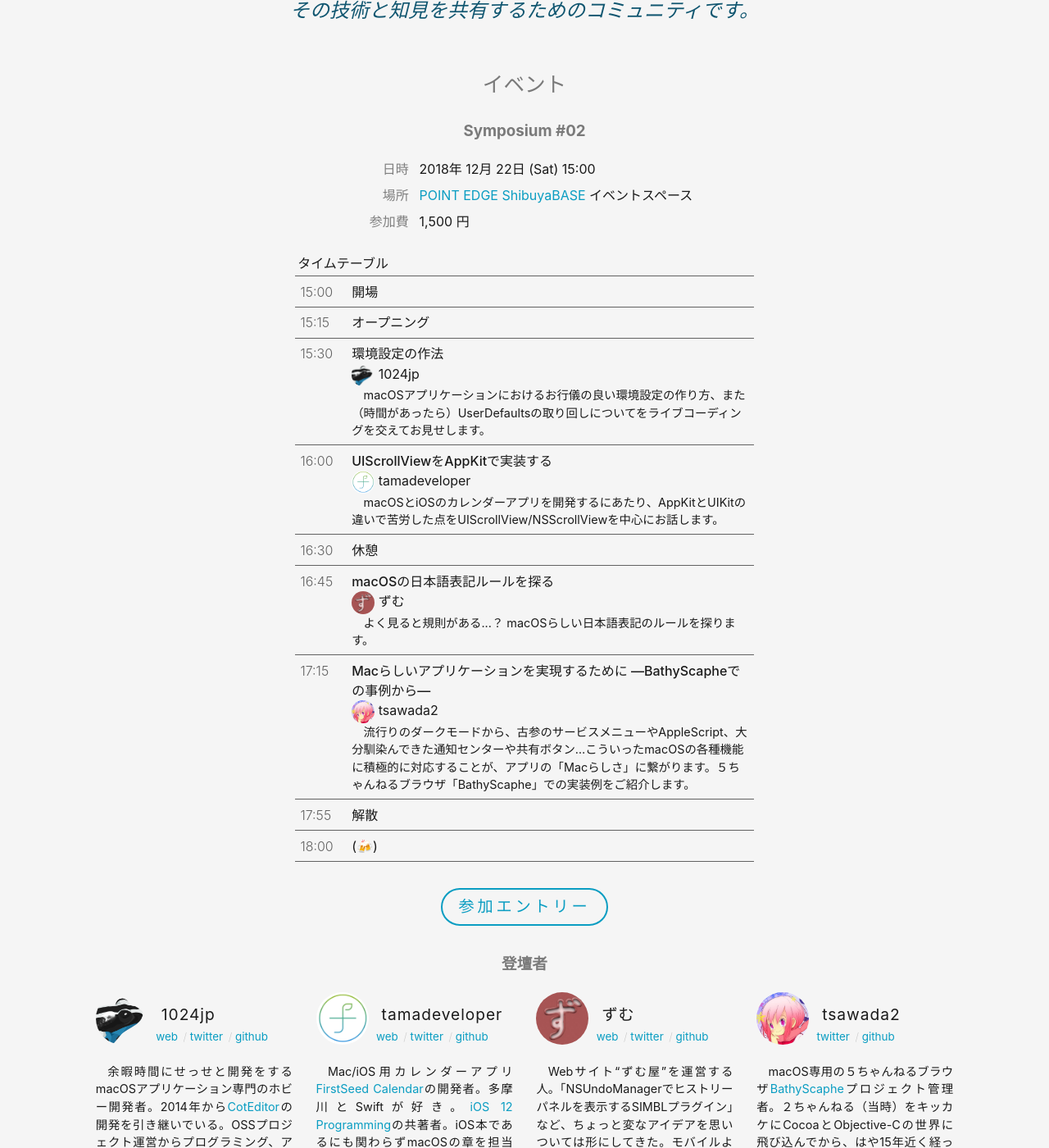
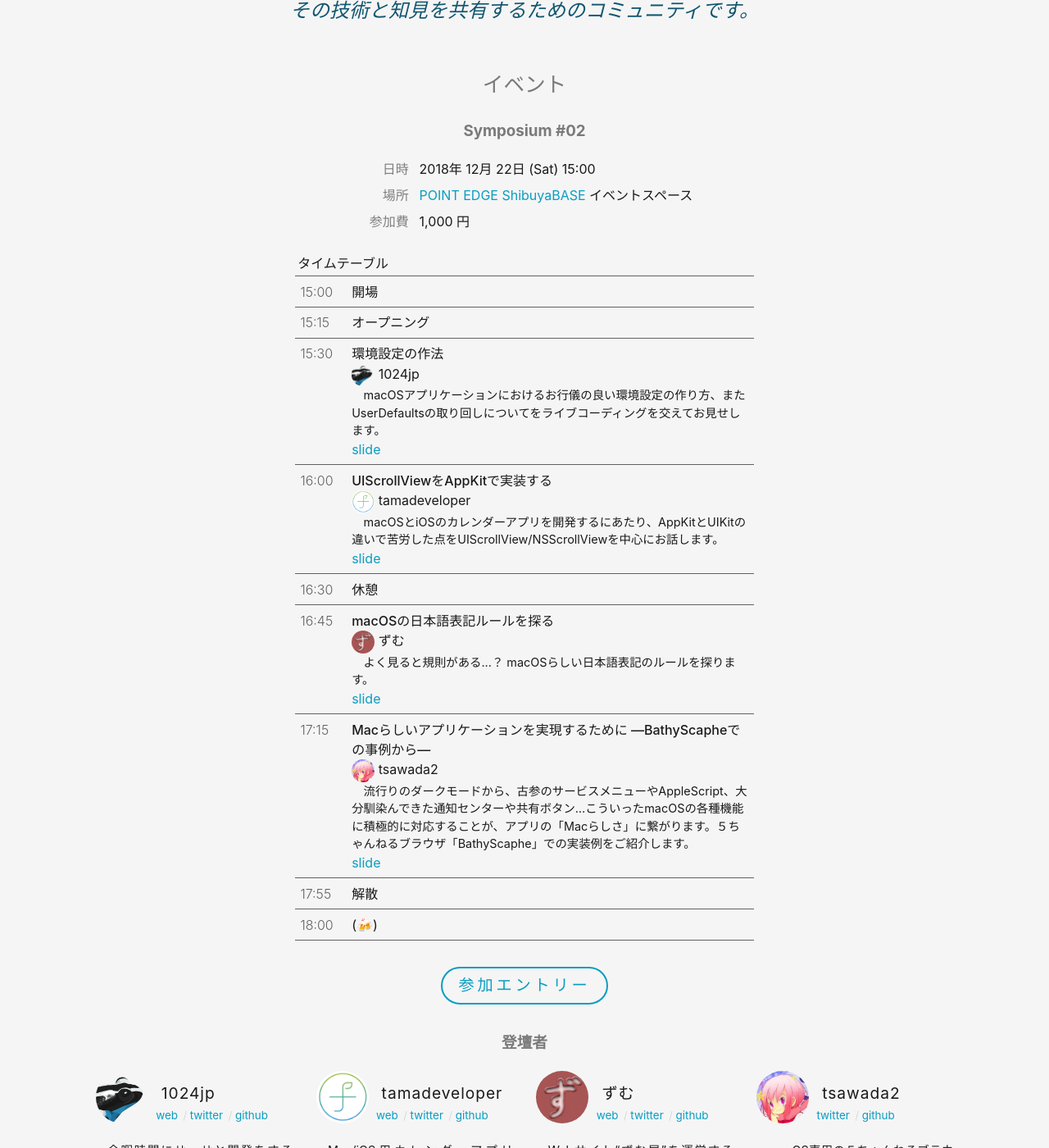
Before and after one commit to macOS-native/macos-native.github.io, a Jekyll site: the page built from index.md, in a window 1280 px wide and 1400 px high, scrolled down 496 px. Shown: the whole window at 82% size. Built offline with Jekyll 4.4.1, drawn with Linux system fonts in a browser that asks for light colours.

Commit message:
Add link to slides for symposium 02

```diff
--- a/_data/events.yml
+++ b/_data/events.yml
@@ -6,7 +6,7 @@ symposium_02:
     address: 渋谷区渋谷2-22-6 10F
     room: イベントスペース
     web: http://pointedge.work/shibuya/
-  fee: "1,500 円"
+  fee: "1,000 円"
   entry_url: https://macos-native.connpass.com/event/107733/
   timetable:
     - time: "15:00"
@@ -19,7 +19,8 @@ symposium_02:
         name: 1024jp
         avatar: 1024jp
       description: |
-        macOSアプリケーションにおけるお行儀の良い環境設定の作り方、また（時間があったら）UserDefaultsの取り回しについてをライブコーディングを交えてお見せします。
+        macOSアプリケーションにおけるお行儀の良い環境設定の作り方、またUserDefaultsの取り回しについてをライブコーディングを交えてお見せします。
+      slide: https://speakerdeck.com/1024jp/manners-of-preferences-window-on-macos
     - time: "16:00"
       title: "UIScrollViewをAppKitで実装する"
       presenter:
@@ -27,6 +28,7 @@ symposium_02:
         avatar: tamadeveloper
       description: |
         macOSとiOSのカレンダーアプリを開発するにあたり、AppKitとUIKitの違いで苦労した点をUIScrollView/NSScrollViewを中心にお話します。
+      slide: https://speakerdeck.com/tamadeveloper/uiscrollviewwoappkitdeshi-zhuang-suru
     - time: "16:30"
       title: "休憩"
     - time: "16:45"
@@ -36,6 +38,7 @@ symposium_02:
         avatar: zumuya
       description: |
         よく見ると規則がある...？ macOSらしい日本語表記のルールを探ります。
+      slide: https://speakerdeck.com/zumuya/macos-falseri-ben-yu-biao-ji-ruruwotan-ru
     - time: "17:15"
       title: "Macらしいアプリケーションを実現するために —BathyScapheでの事例から—"
       presenter:
@@ -43,6 +46,7 @@ symposium_02:
         avatar: tsawada2
       description: |
         流行りのダークモードから、古参のサービスメニューやAppleScript、大分馴染んできた通知センターや共有ボタン…こういったmacOSの各種機能に積極的に対応することが、アプリの「Macらしさ」に繋がります。５ちゃんねるブラウザ「BathyScaphe」での実装例をご紹介します。
+      slide: https://speakerdeck.com/tsawada2/to-make-mac-like-app
     - time: "17:55"
       title: "解散"
     - time: "18:00"
```
